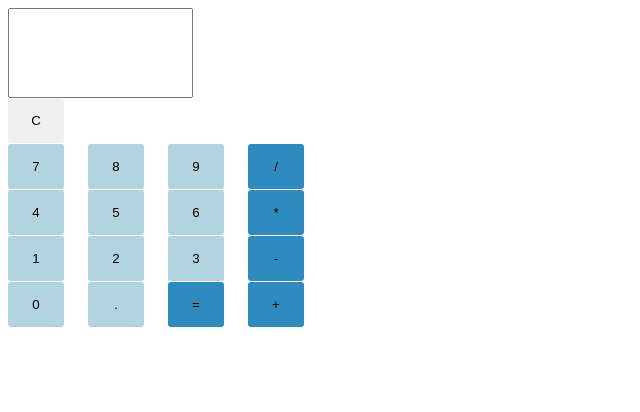
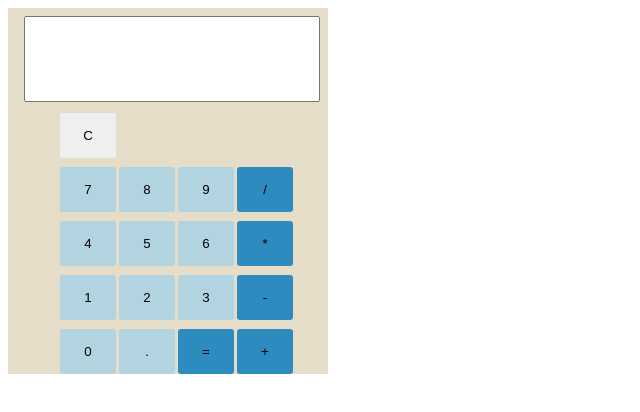
Before and after one commit to flwedu/desafio_calculadora, a website built with webpack: page src/index.html in a window 1280 px wide. Shown: the whole page, without its empty margins (0-640 px from the left). Built offline with nearby package versions, Linux system fonts and the light colour scheme.

Commit message:
adjust text size and display position

```diff
--- a/src/style/styles.css
+++ b/src/style/styles.css
@@ -2,12 +2,25 @@
   width: 20rem;
   display: grid;
   grid-template-rows: 2fr repeat(4, 1fr);
-  gap: 1px;
+  gap: 3px;
+  justify-items: center;
+  background-color: #e5ddc8;
 }
 
 .row {
+  justify-items: center;
   display: grid;
+  gap: 3px;
   grid-template-columns: repeat(4, 1fr);
+}
+/* Display */
+#display {
+  margin: 0.5rem 1rem;
+  font-size: 1.5rem;
+  width: 18rem;
+  height: 5rem;
+
+  text-align: end;
 }
 
 /* Buttons */
```
